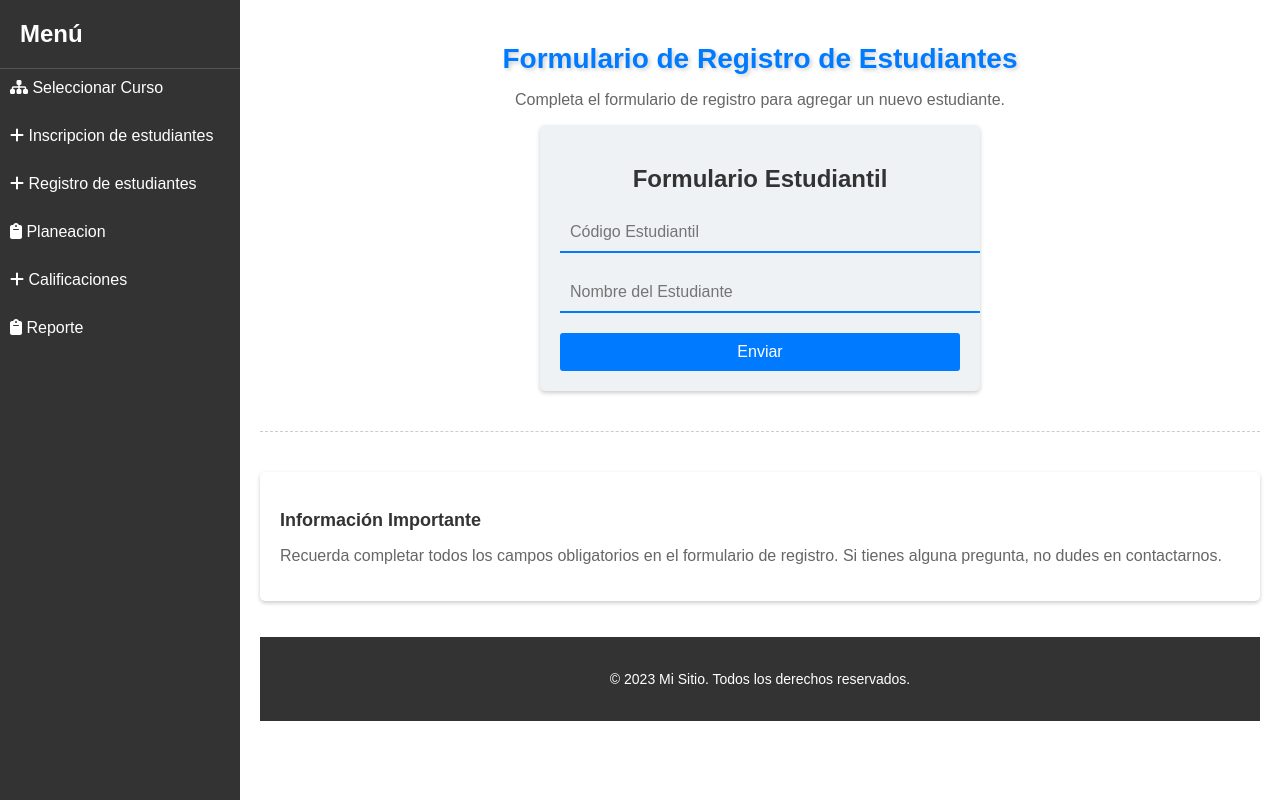
After one commit to juanCa200/ProyectBases, a PHP site: page /Notas/registro.php in a window 1280 px wide. The commit adds this page. Run offline with PHP 8.4, Linux system fonts and the light colour scheme.

Commit message:
actualizado

```diff
--- /dev/null
+++ b/views/eliminar.php
@@ -0,0 +1,5 @@
+<?php
+require_once '../controllers/controllerGeneral.php';
+$obj = new controllerGeneral();
+$obj->eliminarEstudiantes($_POST['cod_est']);
+?>
--- /dev/null
+++ b/views/registro.php
@@ -0,0 +1,128 @@
+<!DOCTYPE html>
+<html lang="en">
+<head>
+  <meta charset="UTF-8">
+  <meta name="viewport" content="width=device-width, initial-scale=1.0">
+  <link rel="stylesheet" href="styles.css">
+  <link rel="stylesheet" href="https://cdnjs.cloudflare.com/ajax/libs/font-awesome/6.4.0/css/all.min.css" integrity="sha512-iecdLmaskl7CVkqkXNQ/ZH/XLlvWZOJyj7Yy7tcenmpD1ypASozpmT/E0iPtmFIB46ZmdtAc9eNBvH0H/ZpiBw==" crossorigin="anonymous" referrerpolicy="no-referrer" />
+  <title>Menú Lateral</title>
+  <style>
+
+  body {
+  margin: 0;
+  padding: 0;
+  font-family: Arial, sans-serif;
+
+}
+
+.sidebar {
+  position: fixed;
+  top: 0;
+  left: 0;
+  width: 240px;
+  height: 100vh;
+  background-color: #333;
+  color: #fff;
+  overflow-y: auto;
+  transition: all 0.3s ease-in-out;
+}
+
+.sidebar-header {
+  display: flex;
+  justify-content: space-between;
+  align-items: center;
+  padding: 20px;
+  border-bottom: 1px solid #555;
+}
+
+.sidebar h2 {
+  margin: 0;
+  font-size: 1.5rem;
+}
+
+
+.menu {
+  list-style: none;
+  padding: 0;
+  margin: 0;
+}
+
+.menu li {
+  margin-bottom: 10px;
+}
+
+.menu a {
+  color: #fff;
+  text-decoration: none;
+  padding: 10px;
+  display: block;
+  transition: background-color 0.3s ease-in-out;
+}
+
+.menu a:hover {
+  background-color: #555;
+}
+
+.content {
+  margin-left: 240px;
+  padding: 20px;
+}
+</style>
+</head>
+<body>
+  <div class="sidebar">
+    <div class="sidebar-header">
+      <h2>Menú</h2>
+    </div>
+    <ul class="menu">
+      <li><a href="/app/views/SelectCurso.php"><i class="fa-solid fa-sitemap"></i></i>  Seleccionar Curso</a></li>
+      <li><a href="/app/views/inscripcion.php"><i class="fa-solid fa-plus"></i>  Inscripcion de estudiantes</a></li>
+      <li><a href="/app/views/registro.php"><i class="fa-solid fa-plus"></i>  Registro de estudiantes</a></li>
+      <li><a href="/app/views/pagina_planeacion.php"><i class="fa-solid fa-clipboard"></i>  Planeacion</a></li>
+      <li><a href="/app/views/pagina_calificaciones.php"><i class="fa-solid fa-plus"></i>  Calificaciones</a></li>
+      <li><a href="#"><i class="fa-solid fa-clipboard"></i>  Reporte</a></li>
+    </ul>
+  </div>
+  <main class="content">
+  <div class="container">
+  <div style="text-align: center;">
+      <h2 class="page-title" style="color: #007bff; font-size: 28px; margin-bottom: 10px; text-shadow: 2px 2px 4px rgba(0, 0, 0, 0.2);">Formulario de Registro de Estudiantes</h2>
+      <p class="page-description" style="color: #666; font-size: 16px;">Completa el formulario de registro para agregar un nuevo estudiante.</p>
+    </div>
+    <div class="row row-cols-1 g-4">
+
+      <form action="registroEstudiante.php" method="POST" style="max-width: 400px; margin: 0 auto; background-color: #eef2f5; padding: 20px; border-radius: 5px; box-shadow: 0 2px 4px rgba(0, 0, 0, 0.2);">
+        <h2 style="text-align: center; margin-bottom: 20px; color: #333; font-family: Arial, sans-serif;">Formulario Estudiantil</h2>
+        <div style="margin-bottom: 20px;">
+          <input name="cod_est" type="text" placeholder="Código Estudiantil" style="width: 100%; padding: 10px; border: none; border-bottom: 2px solid #007bff; background-color: #eef2f5; color: #333; font-size: 16px;">
+        </div>
+        <div style="margin-bottom: 20px;">
+          <input name="nomb_est" type="text" placeholder="Nombre del Estudiante" style="width: 100%; padding: 10px; border: none; border-bottom: 2px solid #007bff; background-color: #eef2f5; color: #333; font-size: 16px;">
+        </div>
+        <button type="submit" style="width: 100%; padding: 10px; background-color: #007bff; color: #fff; border: none; border-radius: 3px; cursor: pointer; font-size: 16px;">Enviar</button>
+      </form>
+
+      <!-- Agregar una línea decorativa -->
+      <hr style="border: none; border-top: 1px dashed #ccc; margin: 40px 0;">
+
+      <!-- Agregar una tarjeta informativa -->
+      <div style="background-color: #fff; padding: 20px; border-radius: 5px; box-shadow: 0 2px 4px rgba(0, 0, 0, 0.2);">
+        <h3 style="color: #333; font-family: Arial, sans-serif; font-size: 18px; margin-bottom: 10px;">Información Importante</h3>
+        <p style="color: #666; font-size: 16px;">Recuerda completar todos los campos obligatorios en el formulario de registro. Si tienes alguna pregunta, no dudes en contactarnos.</p>
+      </div>
+
+    </div>
+  </div>
+
+  <br><br>
+  <footer class="footer" style="background-color: #333; color: #fff; padding: 20px; text-align: center; font-size: 14px;">
+    <div class="container">
+      <p>© 2023 Mi Sitio. Todos los derechos reservados.</p>
+    </div>
+  </footer>
+</main>
+
+
+
+</body>
+</html>
--- /dev/null
+++ b/views/registroEstudiante.php
@@ -0,0 +1,5 @@
+<?php
+require_once '../controllers/controllerGeneral.php';
+$obj = new controllerGeneral();
+$obj->saveEstudiantes($_POST['cod_est'],$_POST['nomb_est']);
+?>
```
Also changed, not shown: controllers/controllerGeneral.php (+8 -3 lines), models/modelGeneral.php (+15 -5 lines), views/SelectCurso.php (+1 -20 lines), views/inscripcion.php (+40 -24 lines), views/listado.php (+15 -17 lines).
